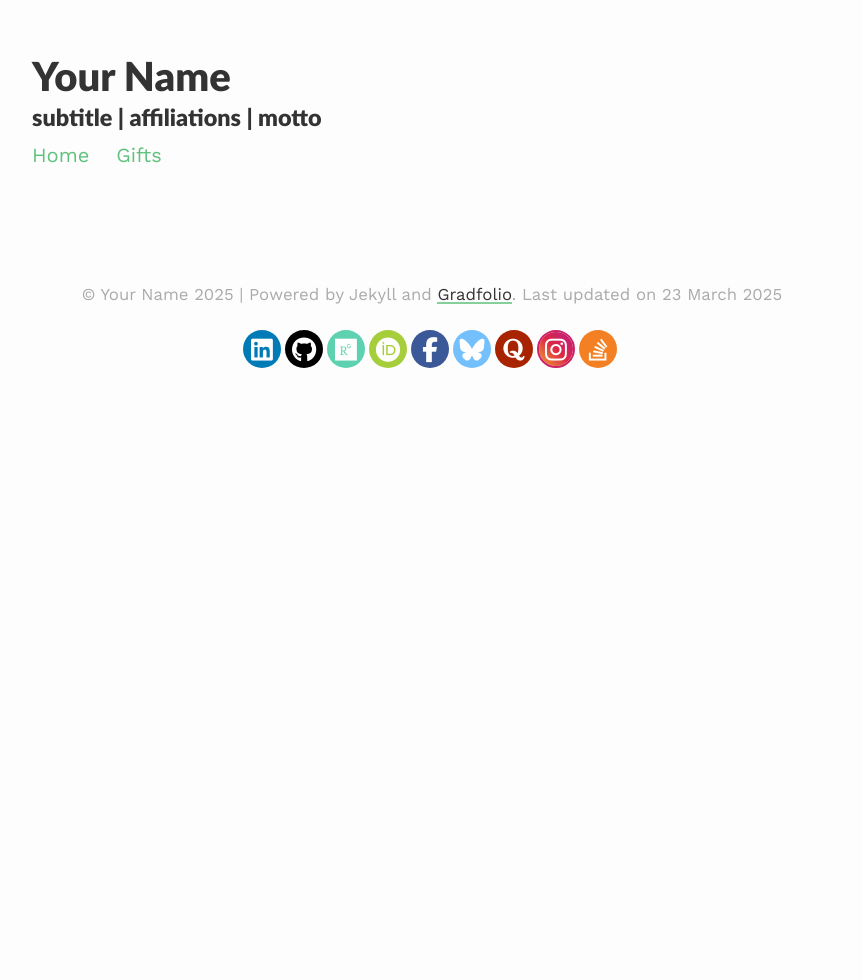
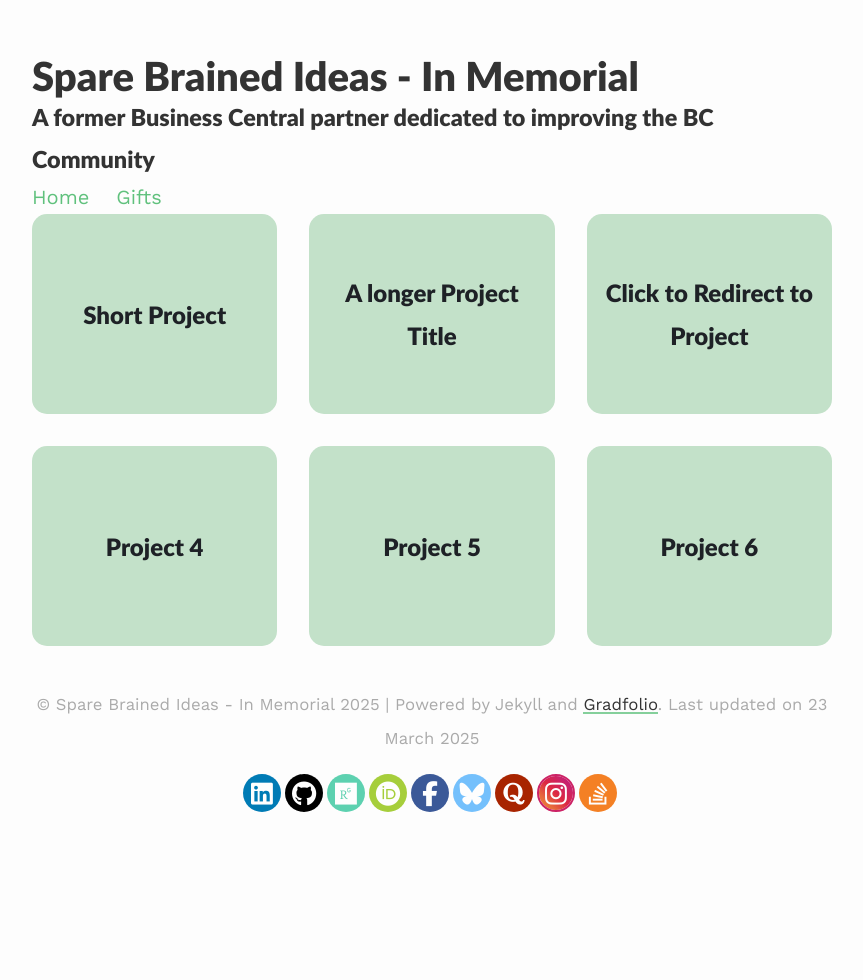
Before and after one commit to SpareBrainedIdeas/Tombstone, a Jekyll site: the page built from _pages/projects.md, in a window 1280 px wide. Shown: the whole page, without its empty margins (208-1071 px from the left). Built offline with Jekyll 4.4.1, drawn with Linux system fonts in a browser that asks for light colours.

Commit message:
more renaming projects to gifts

```diff
--- a/_config.yml
+++ b/_config.yml
@@ -1,7 +1,7 @@
 ### your site title here
 
-title: Your Name
-description: subtitle | affiliations | motto
+title: Spare Brained Ideas - In Memorial
+description: A former Business Central partner dedicated to improving the BC Community
 
 baseurl: /Tombstone #name of GitHub repository
 url: "" #custom url to be used instead of GitHub repository
@@ -43,7 +43,7 @@
 
 #collection
 collections:
-  projects:
+  gifts:
     output: true
     permalink: /gifts/:name/
     order:
--- a/_pages/projects.md
+++ b/_pages/projects.md
@@ -1,37 +1,37 @@
 ---
 title:
 layout: default
-permalink: /projects/
+permalink: /gifts/
 published: true
 ---
 
 
-<div class="ProjectContainer">
+<div class="giftContainer">
 
 	<div class="gallery">
 
 
-  {% for project in site.projects %}
+  {% for gift in site.gifts %}
 
-  {% if project.redirect %}
-  <div class="projectTile">
-          <a href="{{ project.redirect }}" target="_blank">
+  {% if gift.redirect %}
+  <div class="giftTile">
+          <a href="{{ gift.redirect }}" target="_blank">
           <span>
-              <h2>{{ project.title }}</h2>
+              <h2>{{ gift.title }}</h2>
               <br/>
-              <p>{{ project.description }}</p>
+              <p>{{ gift.description }}</p>
           </span>
           </a>
   </div>
 
   {% else %}
 
-  <div class="projectTile">
-          <a href="{{ project.url | prepend: site.baseurl | prepend: site.url }}">
+  <div class="giftTile">
+          <a href="{{ gift.url | prepend: site.baseurl | prepend: site.url }}">
           <span>
-              <h2>{{ project.title }}</h2>
+              <h2>{{ gift.title }}</h2>
               <br/>
-              <p>{{ project.description }}</p>
+              <p>{{ gift.description }}</p>
           </span>
           </a>
   </div>
--- a/assets/css/_sass/projects.scss
+++ b/assets/css/_sass/gifts.scss
@@ -1,5 +1,5 @@
-/* Project Page */
-.ProjectContainer {
+/* Gift Page */
+.GiftContainer {
   max-width: 800px;
   margin: 0 auto;
   padding: 2rem;
@@ -12,13 +12,13 @@
   margin: -1rem -1rem;
 }
 
-.projectTile {
+.giftTile {
   /* Minimum width of 200px and grow to fit available space */
   flex: 1 0 200px;
   border-radius: 15px;
-  background: $projectbox;
+  background: $giftbox;
   @media (prefers-color-scheme: dark) {
-    background: $projectbox-dark;
+    background: $giftbox-dark;
   }
   height: 200px;
   width: 100%;
@@ -26,55 +26,55 @@
   display: table;
 }
 
-.projectTile a {
+.giftTile a {
   display: table-cell;
   vertical-align: middle;
   text-align: center;
   cursor: pointer;
 }
 
-.projectTile a span {
+.giftTile a span {
   display: flex;
   justify-content: center;
 }
 
-.projectTile a span h2 {
+.giftTile a span h2 {
   font-size: 1.5rem;
   padding: 1rem;
-  color: $projectbox-text;
+  color: $giftbox-text;
 }
 
-.projectTile:hover a span h2 {
+.giftTile:hover a span h2 {
   display: none;
 }
 
-.projectTile a span p {
+.giftTile a span p {
   display: none;
 }
 
-.projectTile:hover a span p {
+.giftTile:hover a span p {
   font-size: 1.2rem;
   display: flex;
   padding: 1rem;
-  color: $projectbox-text;
+  color: $giftbox-text;
 }
 
 @include media-query($on-phone) {
   @media screen and (max-width: $on-phone){
 
-    .projectTile {
+    .giftTile {
       height: 80px;
     }
 
-    .projectTile a span h2 {
+    .giftTile a span h2 {
       font-size: 1.2rem;
     }
 
-    .projectTile:hover a span p {
+    .giftTile:hover a span p {
       display: none;
     }
 
-    .projectTile:hover a span h2 {
+    .giftTile:hover a span h2 {
       display: flex;
     }
 
@@ -85,19 +85,19 @@
 @include media-query($on-palm) {
   @media screen and (max-width: $on-palm){
 
-    .projectTile {
+    .giftTile {
       height: 100px;
     }
 
-    .projectTile a span h2 {
+    .giftTile a span h2 {
       font-size: 1.3rem;
     }
 
-    .projectTile:hover a span p {
+    .giftTile:hover a span p {
       display: none;
     }
 
-    .projectTile:hover a span h2 {
+    .giftTile:hover a span h2 {
       display: flex;
     }
 
--- a/assets/css/_sass/variables.scss
+++ b/assets/css/_sass/variables.scss
@@ -9,14 +9,14 @@
 $text-color:       #333;
 $background-color: #fdfdfd;
 $brand-color:      #60c17d;
-$projectbox-text:  #1e2126;
+$giftbox-text:  #1e2126;
 
 // Color scheme for light
 $body-bg: #fdfdfd;
-$projectbox: #c3e1c9;
+$giftbox: #c3e1c9;
 $text-color: #333;
 
 // Color scheme for dark modes
 $body-bg-dark: #23272d;
-$projectbox-dark: lighten(#98a0ac, 2%);
+$giftbox-dark: lighten(#98a0ac, 2%);
 $text-color-dark: #98a0ac;
--- a/assets/css/main.scss
+++ b/assets/css/main.scss
@@ -25,7 +25,7 @@
 
 @import 'variables';
 @import 'footer-social';
-@import 'projects';
+@import 'gifts';
 @import 'profile';
 @import 'footer';
 @import 'style';
```
